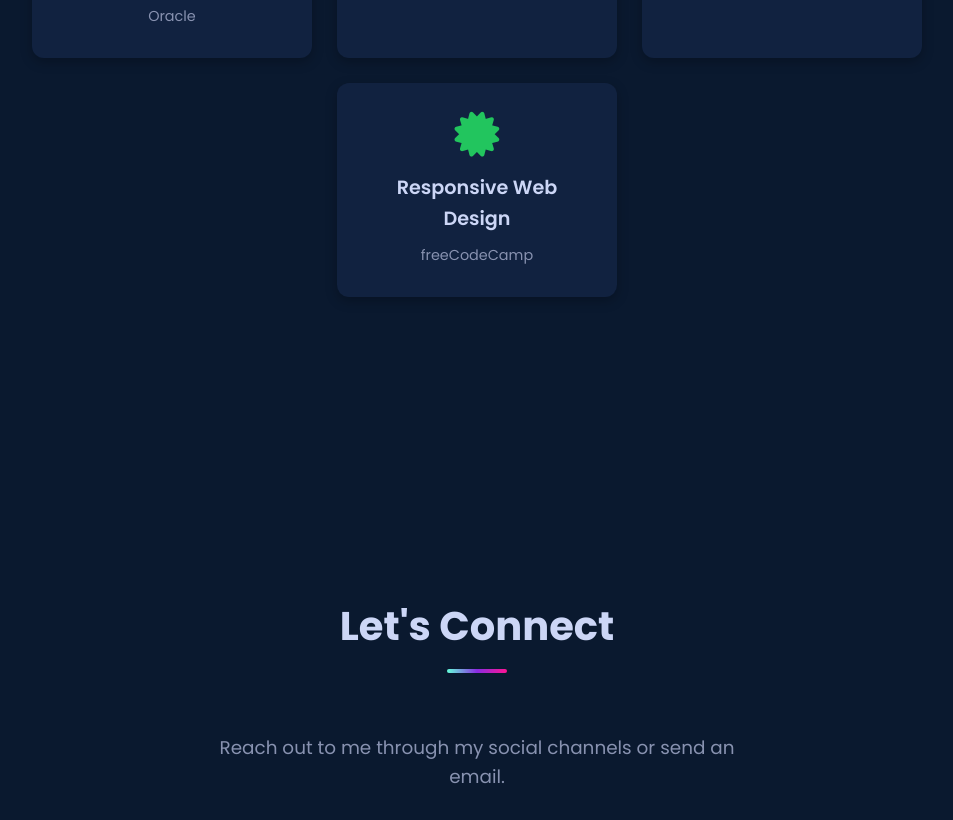
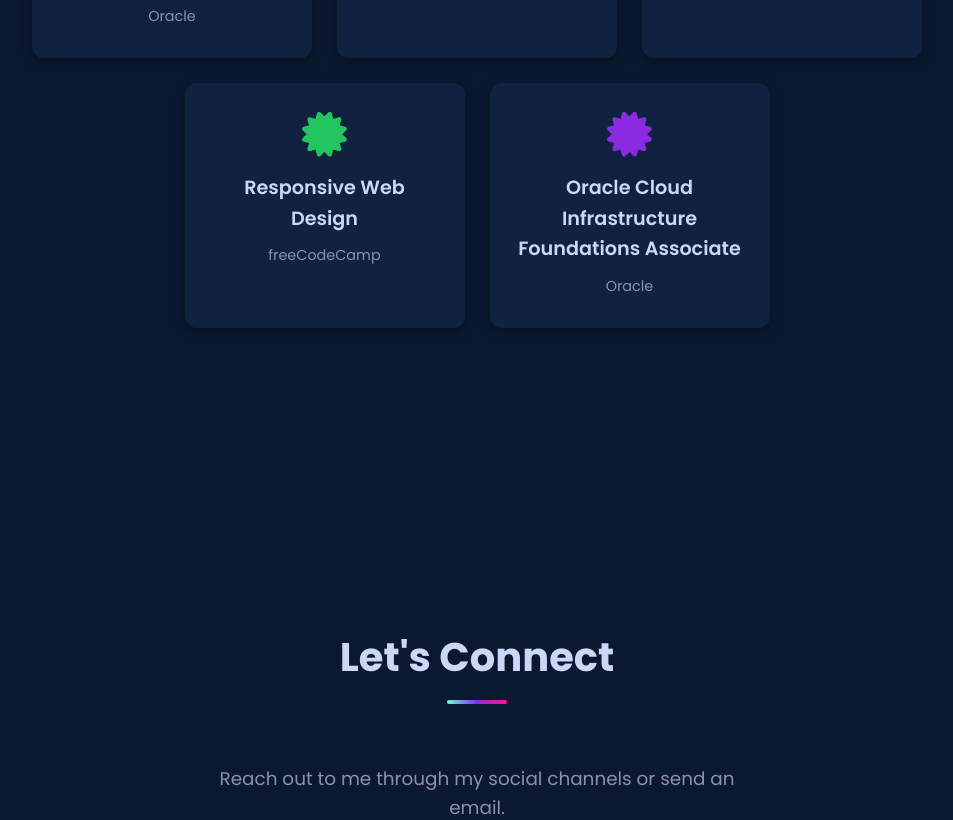
Before and after one commit to AkshatRaj2004/Portfolio_Akshat, a plain HTML site: page index.html in a window 1280 px wide. Shown: the part 4789-5609 px from the top of the page, without its empty margins (163-1116 px from the left). Drawn offline with Linux system fonts and the light colour scheme.

Commit message:
Update index.html

```diff
--- a/index.html
+++ b/index.html
@@ -260,11 +260,18 @@ I love working in a team environment and also bring strong leadership capabiliti
 
 
 
+
       <!-- freeCodeCamp -->
       <a href="https://www.freecodecamp.org/certification/fcccbe352ad-d53a-443d-8b7e-e9845266dd76/responsive-web-design" target="_blank" rel="noopener noreferrer" class="cert-card">
         <i class="fas fa-certificate cert-icon cert-fcc"></i>
         <h3>Responsive Web Design</h3>
         <p>freeCodeCamp</p>
+      </a>
+         <!-- Oracle -->
+      <a href="https://catalog-education.oracle.com/ords/certview/sharebadge?id=869326F76804850263D7819199665BBB3F24301CCDE51FD0D1EFC4ED25478ADF" target="_blank" rel="noopener noreferrer" class="cert-card">
+        <i class="fas fa-certificate cert-icon cert-oracle"></i>
+        <h3>Oracle Cloud Infrastructure Foundations Associate</h3>
+        <p>Oracle</p>
       </a>
 
     </div>
```
